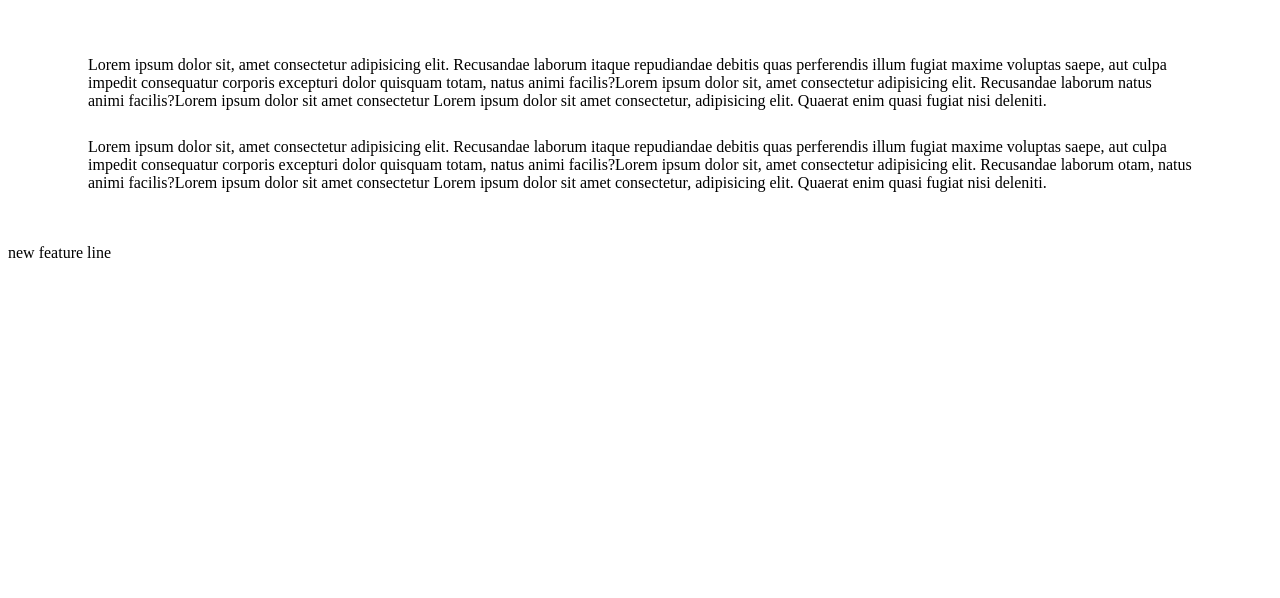
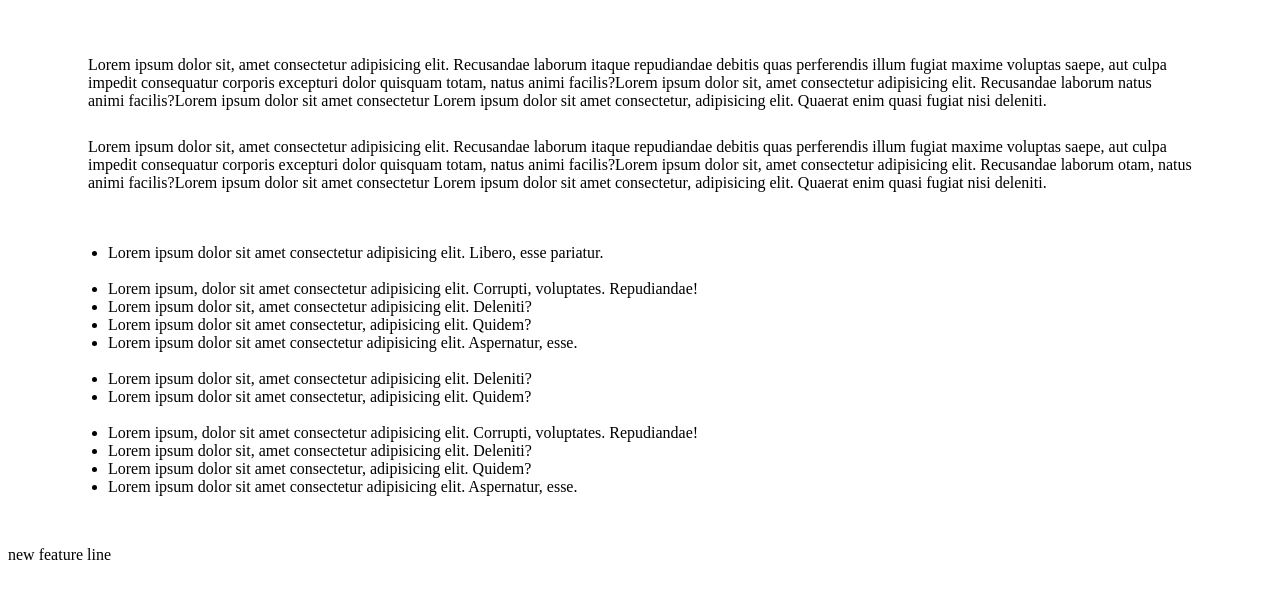
Before and after one commit to Karancedcoss/branchingtest, a plain HTML site: page branching/index.html in a window 1280 px wide. Drawn offline with Linux system fonts and the light colour scheme.

Commit message:
new_feature2

```diff
--- a/branching/index.html
+++ b/branching/index.html
@@ -50,7 +50,25 @@ width: 40%;
          </p>
 <br>
 
+<ul style="margin-left: 60px">
+           <li>Lorem ipsum dolor sit amet consectetur adipisicing elit. Libero, esse pariatur.</li><br>
+           <li>Lorem ipsum, dolor sit amet consectetur adipisicing elit. Corrupti, voluptates. Repudiandae!</li>
+           <li>Lorem ipsum dolor sit, amet consectetur adipisicing elit. Deleniti?</li>
+           <li>Lorem ipsum dolor sit amet consectetur, adipisicing elit. Quidem?</li>
+           <li>Lorem ipsum dolor sit amet consectetur adipisicing elit. Aspernatur, esse.</li>
+           <br>
+           <li>Lorem ipsum dolor sit, amet consectetur adipisicing elit. Deleniti?</li>
+           <li>Lorem ipsum dolor sit amet consectetur, adipisicing elit. Quidem?</li>
+           <br>
 
+           <li>Lorem ipsum, dolor sit amet consectetur adipisicing elit. Corrupti, voluptates. Repudiandae!</li>
+           <li>Lorem ipsum dolor sit, amet consectetur adipisicing elit. Deleniti?</li>
+           <li>Lorem ipsum dolor sit amet consectetur, adipisicing elit. Quidem?</li>
+           <li>Lorem ipsum dolor sit amet consectetur adipisicing elit. Aspernatur, esse.</li>
+
+
+         </ul>
+<br>
 
 
 
```
